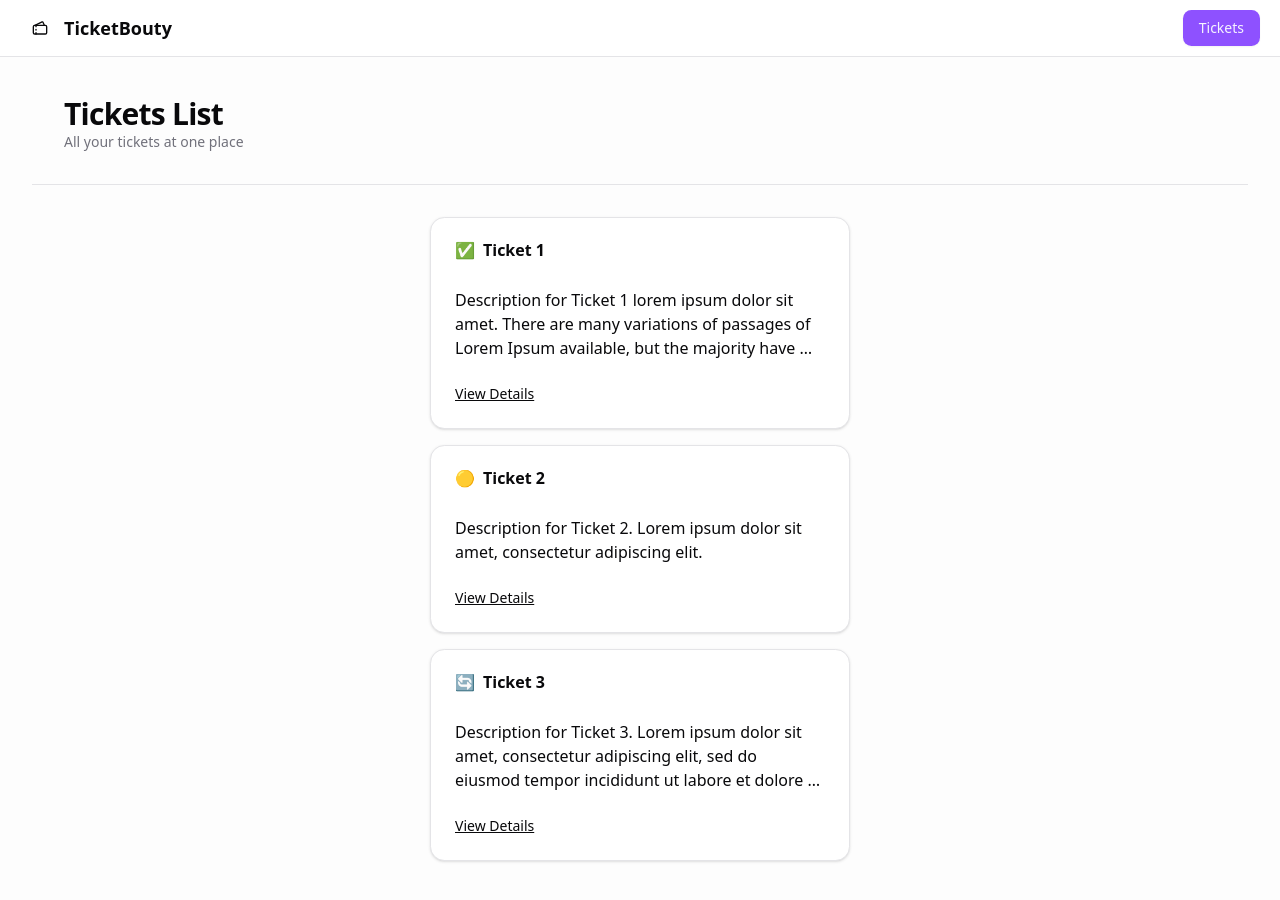
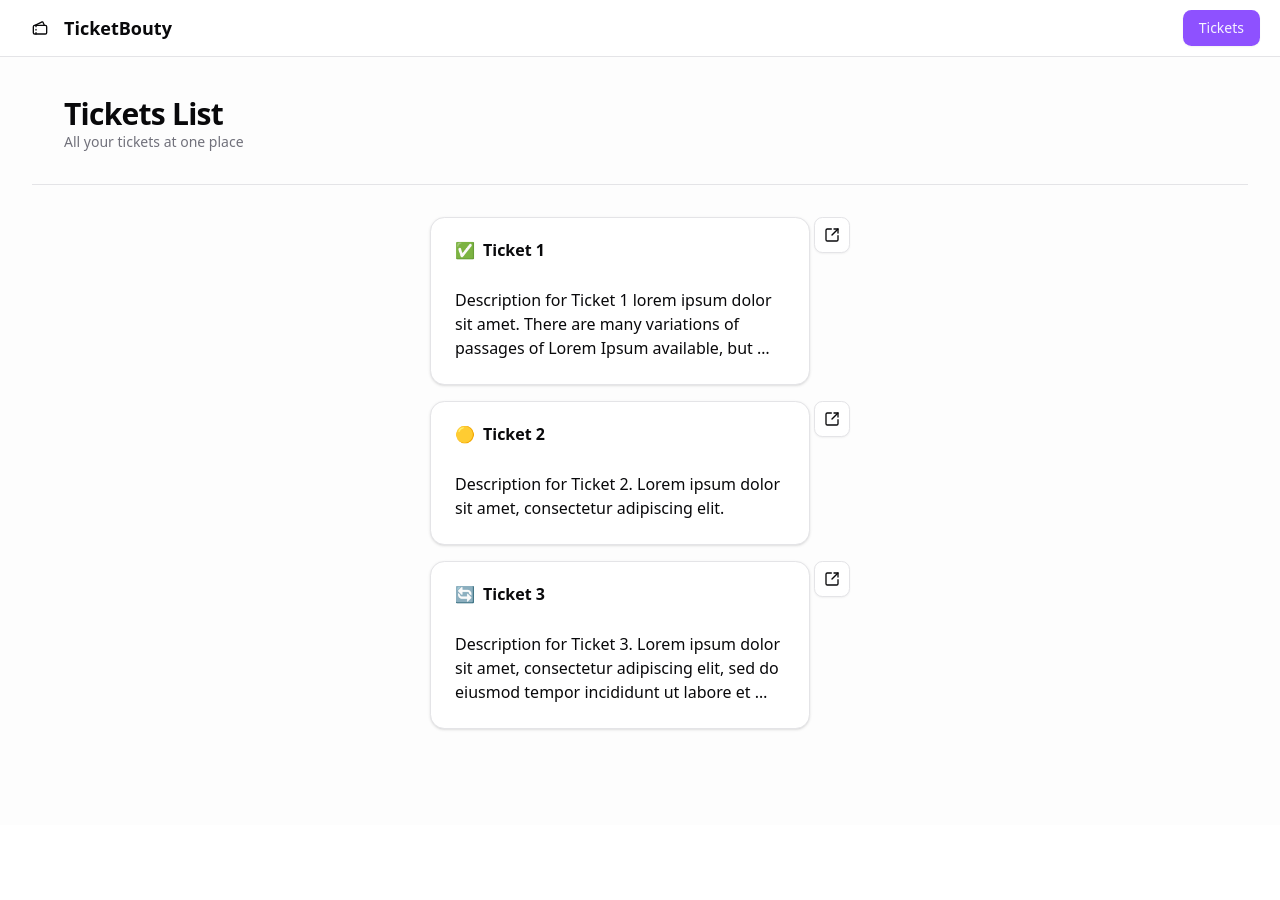
Before and after one commit to dev-saiful/road-to-next, a Next.js app: page /tickets in a window 1280 px wide. Shown: the top 900 px of the page. After the commit the page ends 825 px from the top, so only its background shows below. Built offline with nearby package versions, Linux system fonts and the light colour scheme.

Commit message:
dev:separte components

```diff
--- a/src/app/tickets/[ticketId]/page.tsx
+++ b/src/app/tickets/[ticketId]/page.tsx
@@ -2,6 +2,7 @@
 import { Placeholder } from "@/components/placeholder";
 import { Button } from "@/components/ui/button";
 import { initialTickets } from "@/data";
+import { TicketItem } from "@/features/ticket/components/ticket-item";
 import { ticketsPath } from "@/paths";
 
 type TicketPageProps = {
@@ -25,9 +26,8 @@
     );
   }
   return (
-    <div>
-      <h2>{ticket?.title}</h2>
-      <p>{ticket?.description}</p>
+    <div className="flex justify-center animate-fade-in-from-top">
+      <TicketItem ticket={ticket} isDetails />
     </div>
   );
 };
--- a/src/app/tickets/page.tsx
+++ b/src/app/tickets/page.tsx
@@ -1,20 +1,6 @@
-import Link from "next/link";
 import { Heading } from "@/components/heading";
-import {
-  Card,
-  CardContent,
-  CardFooter,
-  CardHeader,
-  CardTitle,
-} from "@/components/ui/card";
 import { initialTickets } from "@/data";
-import { ticketPath } from "@/paths";
-
-const TICKETS_ICON = {
-  DONE: "✅",
-  OPEN: "🟡",
-  IN_PROGRESS: "🔄",
-};
+import { TicketItem } from "@/features/ticket/components/ticket-item";
 
 const TicketsPage = () => {
   return (
@@ -25,25 +11,7 @@
       />
       <div className="flex-1 flex flex-col items-center gap-y-4 animate-fade-in-from-top">
         {initialTickets.map((ticket) => (
-          <Card key={ticket.id} className="w-full max-w-[420px]">
-            <CardHeader>
-              <CardTitle className="flex gap-x-2">
-                <span>{TICKETS_ICON[ticket.status]}</span>
-                <span className="truncate">{ticket.title}</span>
-              </CardTitle>
-            </CardHeader>
-
-            <CardContent>
-              <span className="line-clamp-3 whitespace-break-spaces">
-                {ticket.description}
-              </span>
-            </CardContent>
-            <CardFooter>
-              <Link className="text-sm underline" href={ticketPath(ticket.id)}>
-                View Details
-              </Link>
-            </CardFooter>
-          </Card>
+          <TicketItem key={ticket.id} ticket={ticket} />
         ))}
       </div>
     </div>
--- a/src/data.ts
+++ b/src/data.ts
@@ -3,7 +3,7 @@
     id: "1",
     title: "Ticket 1",
     description:
-      "Description for Ticket 1 lorem ipsum dolor sit amet. There are many variations of passages of Lorem Ipsum available, but the majority have suffered alteration in some form.",
+      "Description for Ticket 1 lorem ipsum dolor sit amet. There are many variations of passages of Lorem Ipsum available, but the majority have suffered alteration in some form.There are many variations of passages of Lorem Ipsum available, but the majority have suffered alteration in some form.",
     status: "DONE" as const,
   },
   {
--- /dev/null
+++ b/src/features/ticket/components/ticket-item.tsx
@@ -0,0 +1,56 @@
+import clsx from "clsx";
+import { LucideSquareArrowOutUpRight } from "lucide-react";
+import Link from "next/link";
+import { Button } from "@/components/ui/button";
+import { Card, CardContent, CardHeader, CardTitle } from "@/components/ui/card";
+import { ticketPath } from "@/paths";
+import { TICKETS_ICON } from "../constants";
+import { Ticket } from "../types";
+
+type TicketItemProps = {
+  ticket: Ticket;
+  isDetails?: boolean;
+};
+
+const TicketItem = ({ ticket, isDetails }: TicketItemProps) => {
+  const detailsButton = (
+    <Button variant="outline" size="icon" asChild>
+      <Link className="text-sm underline" href={ticketPath(ticket.id)}>
+        <LucideSquareArrowOutUpRight className="h-4 w-4" />
+      </Link>
+    </Button>
+  );
+
+  return (
+    <div
+      className={clsx("w-full flex gap-x-1", {
+        "max-w-[580px]": isDetails,
+        "max-w-[420px]": !isDetails,
+      })}
+    >
+      <Card key={ticket.id} className="w-full">
+        <CardHeader>
+          <CardTitle className="flex gap-x-2">
+            <span>{TICKETS_ICON[ticket.status]}</span>
+            <span className="truncate">{ticket.title}</span>
+          </CardTitle>
+        </CardHeader>
+
+        <CardContent>
+          <span
+            className={clsx("whitespace-break-spaces", {
+              "line-clamp-3 ": !isDetails,
+            })}
+          >
+            {ticket.description}
+          </span>
+        </CardContent>
+      </Card>
+      {isDetails ? null : (
+        <div className="flex flex-col gap-y-1">{detailsButton}</div>
+      )}
+    </div>
+  );
+};
+
+export { TicketItem };
--- /dev/null
+++ b/src/features/ticket/constants.ts
@@ -0,0 +1,5 @@
+export const TICKETS_ICON = {
+  DONE: "✅",
+  OPEN: "🟡",
+  IN_PROGRESS: "🔄",
+};
--- /dev/null
+++ b/src/features/ticket/types.ts
@@ -0,0 +1,8 @@
+export type TicketStatus = "DONE" | "OPEN" | "IN_PROGRESS";
+
+export type Ticket = {
+  id: string;
+  title: string;
+  description: string;
+  status: TicketStatus;
+};
```
